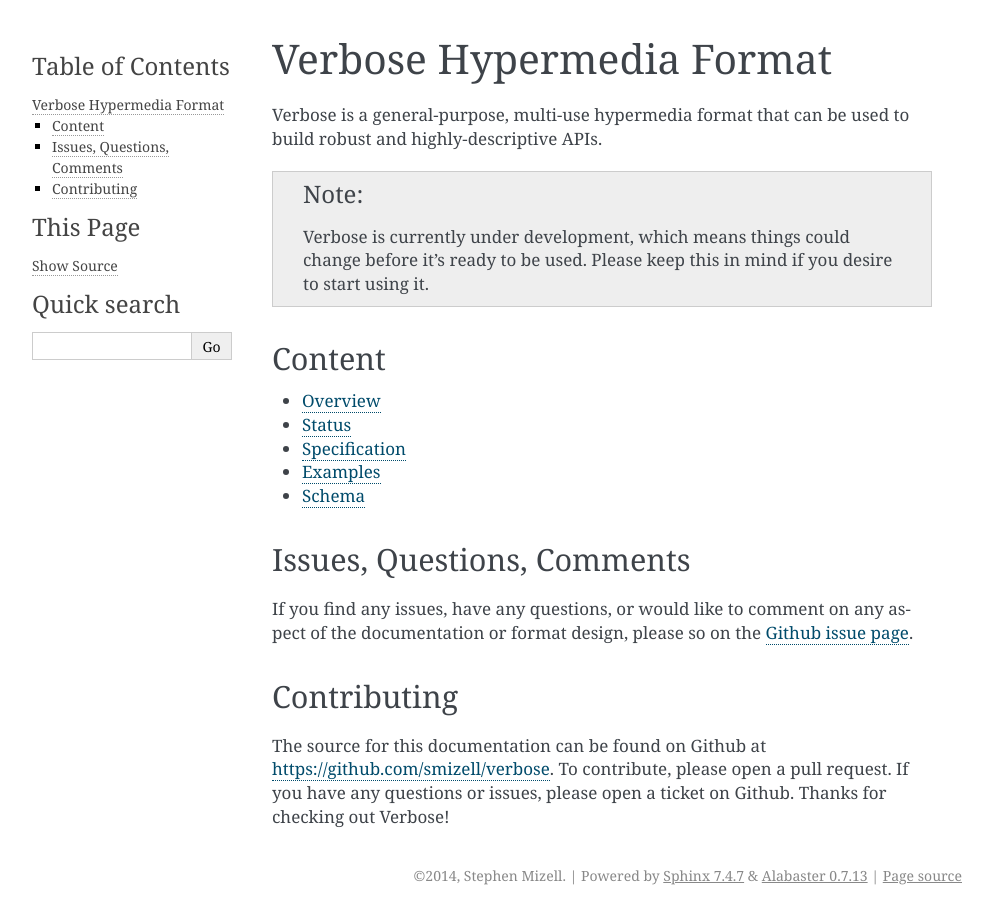
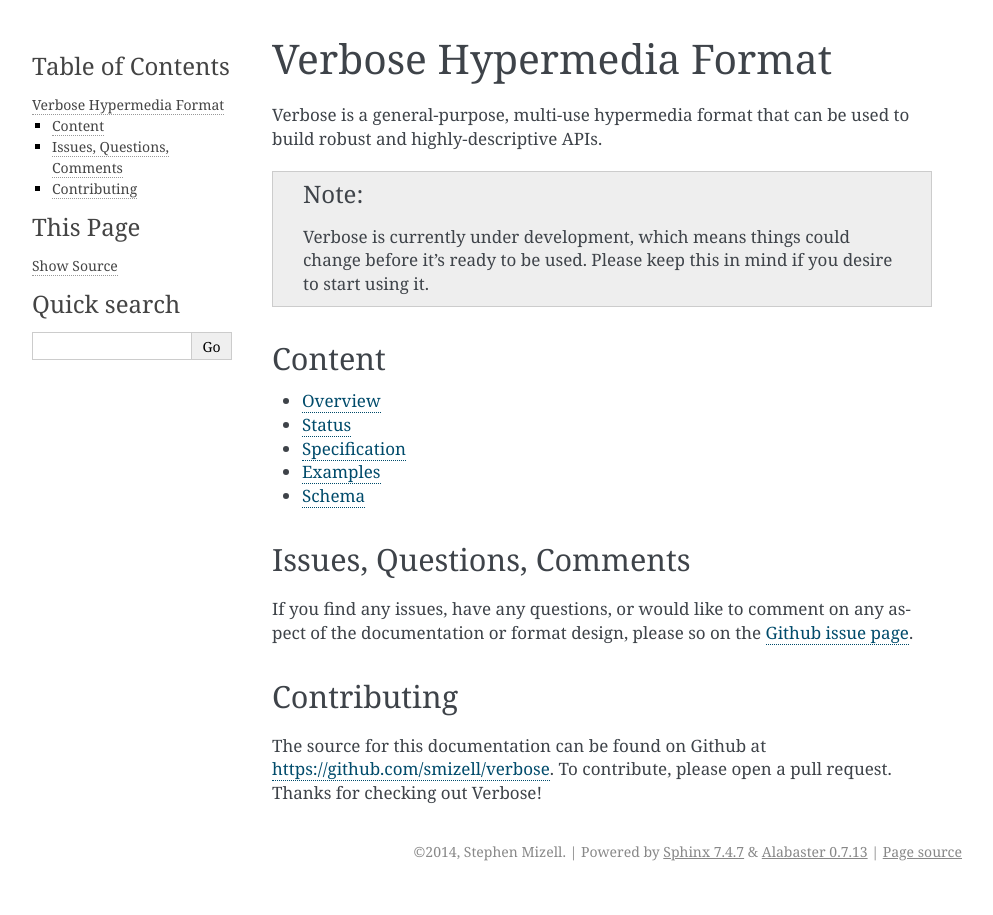
Before and after one commit to smizell/verbose, a Sphinx documentation site: the page built from docs/index.rst, in a window 1280 px wide. Shown: the whole page, without its empty margins (148-1141 px from the left). Built offline with Sphinx 7.4.7, drawn with Linux system fonts in a browser that asks for light colours.

Commit message:
Update index.rst

```diff
--- a/docs/index.rst
+++ b/docs/index.rst
@@ -26,4 +26,4 @@
 Contributing
 ------------
 
-The source for this documentation can be found on Github at https://github.com/smizell/verbose. To contribute, please open a pull request. If you have any questions or issues, please open a ticket on Github. Thanks for checking out Verbose!
+The source for this documentation can be found on Github at https://github.com/smizell/verbose. To contribute, please open a pull request. Thanks for checking out Verbose!
```
